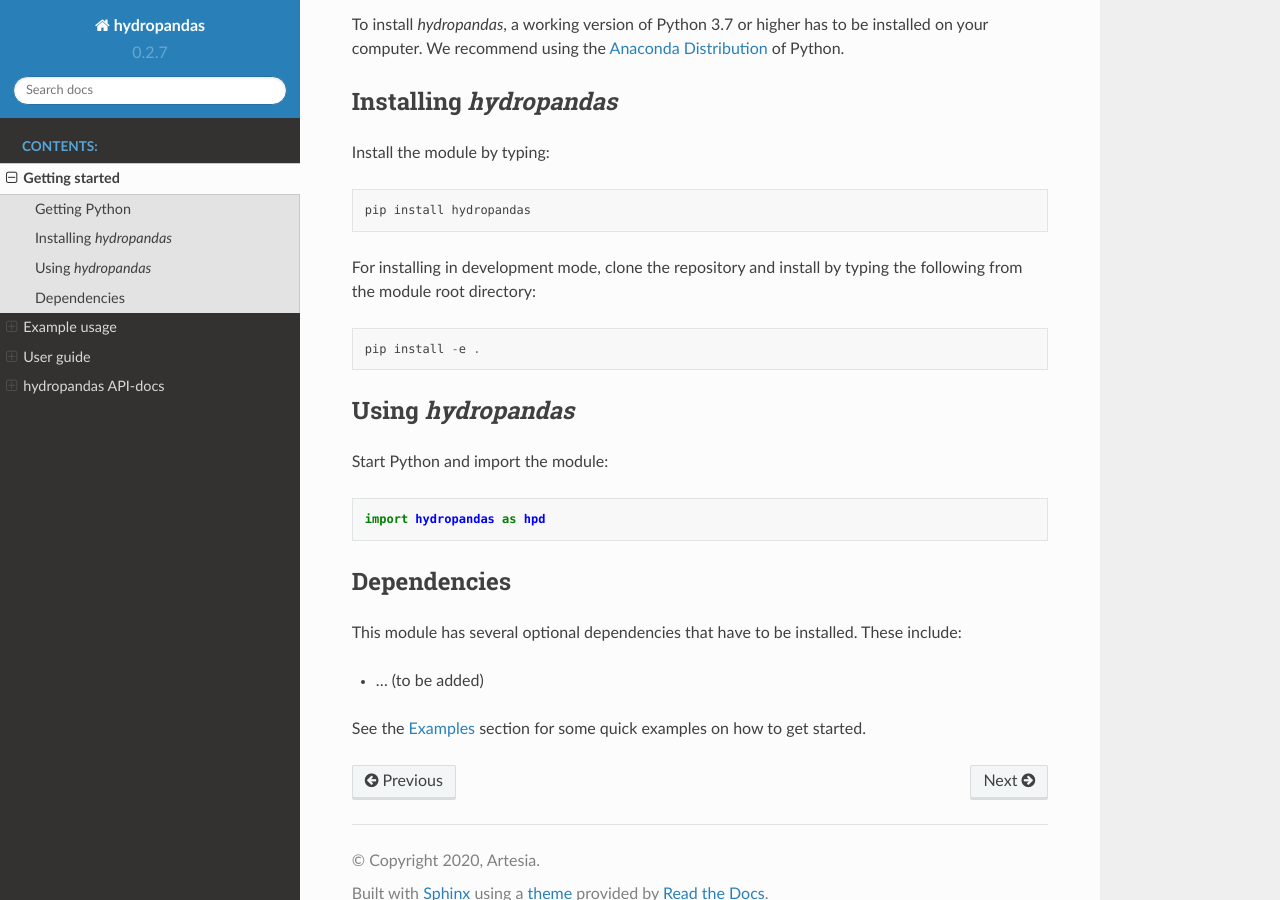
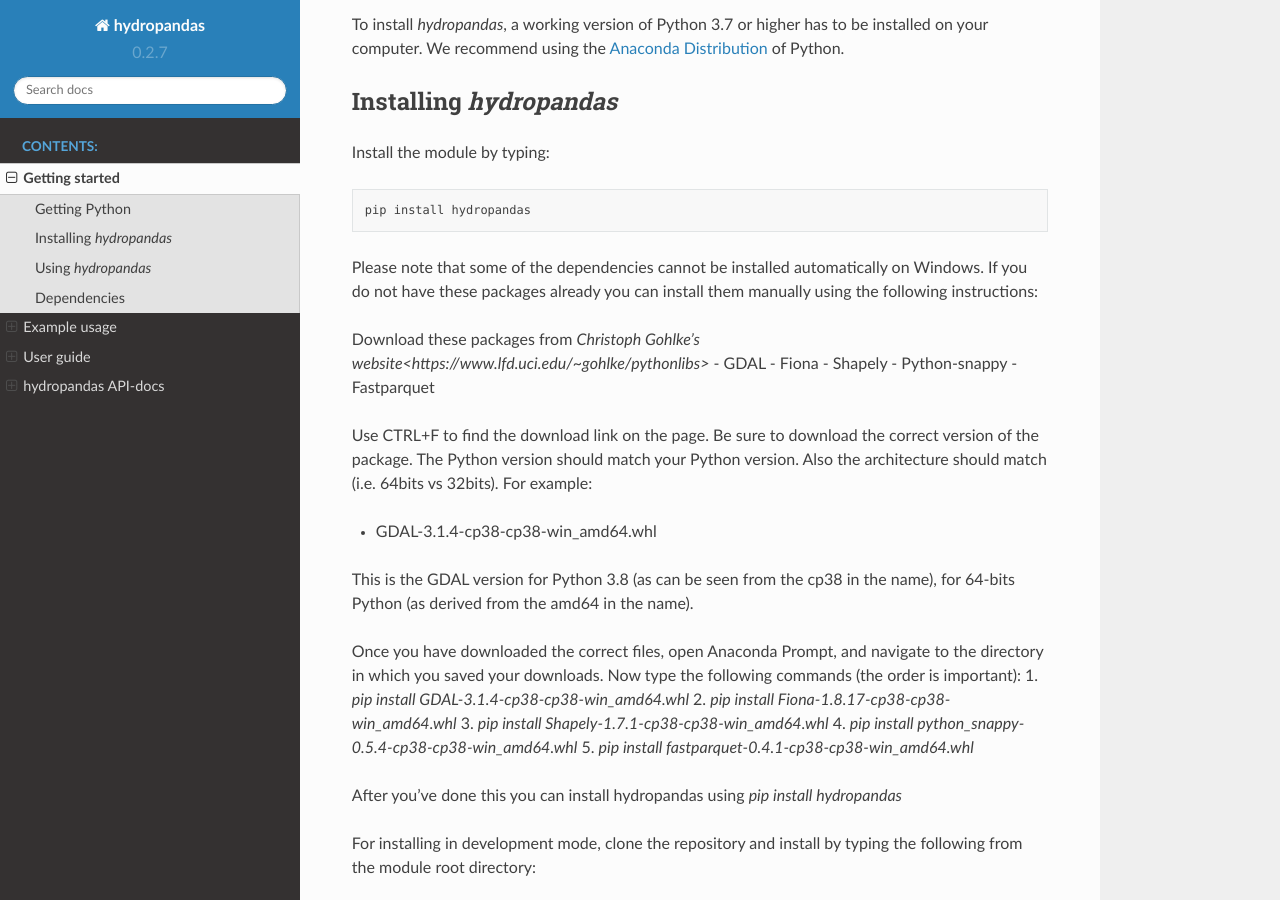
Before and after one commit to ArtesiaWater/hydropandas, a Sphinx documentation site: the page built from docs/getting_started.rst, in a window 1280 px wide and 900 px high, scrolled down 251 px. Built offline with Sphinx 7.4.7 and the Read the Docs theme 2.0.0, drawn with Linux system fonts in a browser that asks for light colours.

Commit message:
update docs

```diff
--- a/docs/getting_started.rst
+++ b/docs/getting_started.rst
@@ -17,6 +17,37 @@
 Install the module by typing::
 
     pip install hydropandas
+
+Please note that some of the dependencies cannot be installed automatically
+on Windows. If you do not have these packages already you can install them
+manually using the following instructions:
+
+Download these packages from `Christoph Gohlke's website<https://www.lfd.uci.edu/~gohlke/pythonlibs>`
+- GDAL
+- Fiona
+- Shapely
+- Python-snappy
+- Fastparquet
+
+Use CTRL+F to find the download link on the page. Be sure to download the
+correct version of the package. The Python version should match your Python
+version. Also the architecture should match (i.e. 64bits vs 32bits). For example:
+
+- GDAL-3.1.4-cp38-cp38-win_amd64.whl
+
+This is the GDAL version for Python 3.8 (as can be seen from the cp38 in the name),
+for 64-bits Python (as derived from the amd64 in the name).
+
+Once you have downloaded the correct files, open Anaconda Prompt, and navigate to
+the directory in which you saved your downloads. Now type the following commands
+(the order is important):
+1. `pip install GDAL-3.1.4-cp38-cp38-win_amd64.whl`
+2. `pip install Fiona-1.8.17-cp38-cp38-win_amd64.whl`
+3. `pip install Shapely-1.7.1-cp38-cp38-win_amd64.whl`
+4. `pip install python_snappy-0.5.4-cp38-cp38-win_amd64.whl`
+5. `pip install fastparquet-0.4.1-cp38-cp38-win_amd64.whl`
+
+After you've done this you can install hydropandas using `pip install hydropandas`
 
 For installing in development mode, clone the repository and install by
 typing the following from the module root directory::
```
Also changed, not shown: 4 other files.
